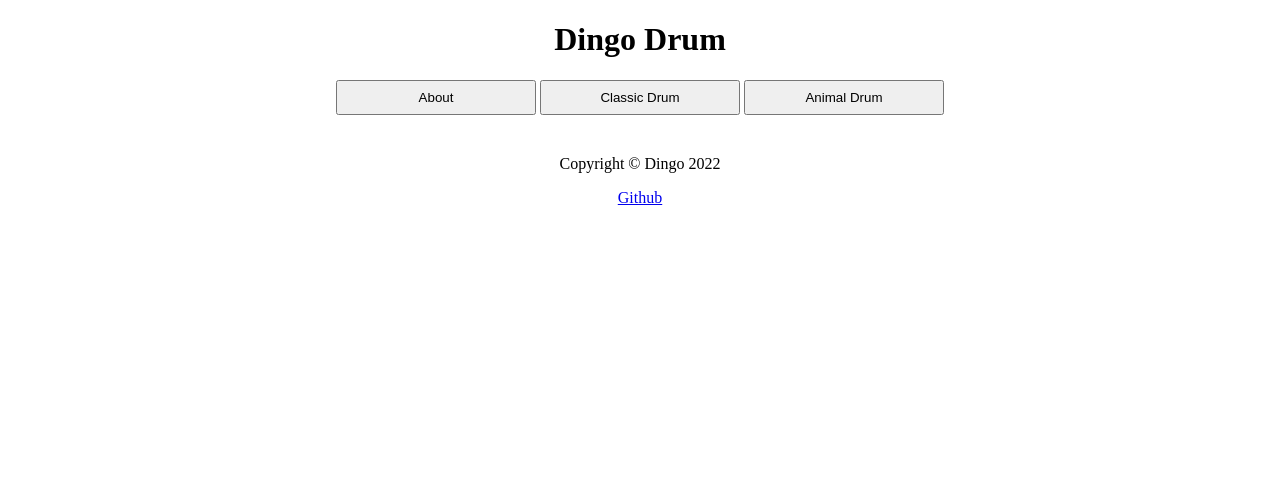
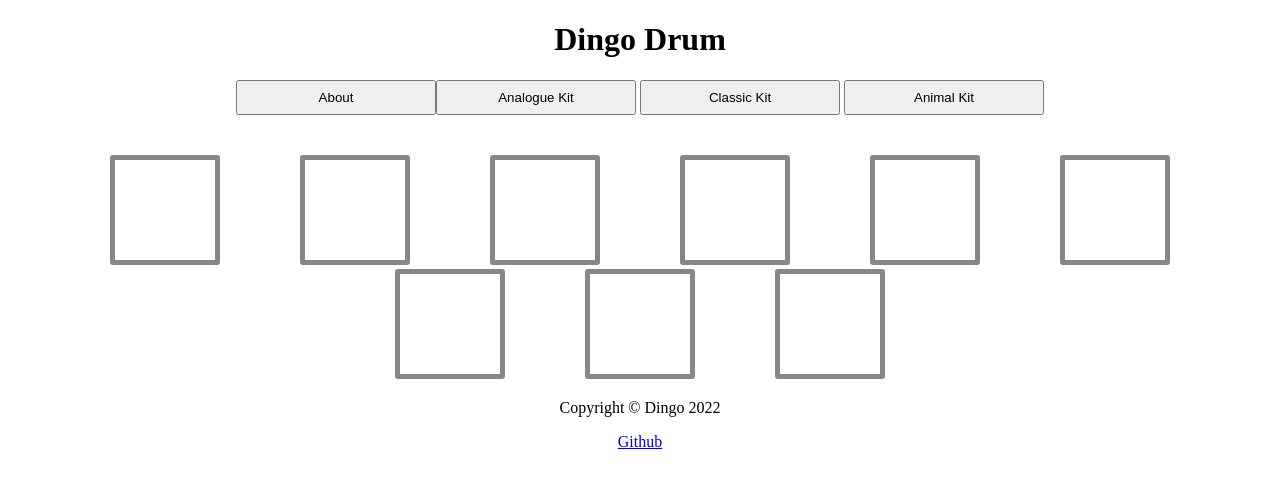
Before and after one commit to anthonymarkreynolds/Dingo-Drum, a React (Create React App) app: page /AnaloguePads in a window 1280 px wide. Shown: the top 488 px of the page. Built offline with nearby package versions, Linux system fonts and the light colour scheme.

Commit message:
add analogue drums

```diff
--- a/src/App.js
+++ b/src/App.js
@@ -2,11 +2,12 @@ import React from "react";
 import { Routes, Route, Link, Navigate } from "react-router-dom";
 import "./App.css";
 
-import AnimalPads from './components/AnimalPads'
-import ClassicDrumPads from './components/ClassicDrumPads';
-import {Btn} from './components/styled'
-import About from './components/About';
-import Footer from './components/Footer';
+import AnimalPads from "./components/AnimalPads";
+import ClassicDrumPads from "./components/ClassicDrumPads";
+import AnaloguePads from "./components/AnaloguePads";
+import { Btn } from "./components/styled";
+import About from "./components/About";
+import Footer from "./components/Footer";
 
 function App() {
   return (
@@ -14,18 +15,30 @@ function App() {
       <h1>Dingo Drum</h1>
 
       <div className="btn-group">
-        <Link to="/About" ><Btn>About</Btn></Link>&nbsp;
-        <Link to="/ClassicDrumPads" ><Btn>Classic Drum</Btn></Link>&nbsp;
-        <Link to="/AnimalPads"><Btn>Animal Drum</Btn></Link>
+        <Link to="/About">
+          <Btn>About</Btn>
+        </Link>
+        <Link to="/AnaloguePads">
+          <Btn>Analogue Kit</Btn>
+        </Link>
+        &nbsp;
+        <Link to="/ClassicDrumPads">
+          <Btn>Classic Kit</Btn>
+        </Link>
+        &nbsp;
+        <Link to="/AnimalPads">
+          <Btn>Animal Kit</Btn>
+        </Link>
       </div>
       <Routes>
-        <Route path="/About" element={<About />}/>
-        <Route path="/ClassicDrumPads" element={<ClassicDrumPads />}/>
-        <Route path="/AnimalPads" element={<AnimalPads />}/>
-        <Route path='/' element={<Navigate to='/ClassicDrumPads'/>}/>
+        <Route path="/About" element={<About />} />
+        <Route path="/AnaloguePads" element={<AnaloguePads />} />
+        <Route path="/ClassicDrumPads" element={<ClassicDrumPads />} />
+        <Route path="/AnimalPads" element={<AnimalPads />} />
+        <Route path="/" element={<Navigate to="/ClassicDrumPads" />} />
       </Routes>
 
-    <Footer />
+      <Footer />
     </div>
   );
 }
--- a/src/audio/AudioCTX.js
+++ b/src/audio/AudioCTX.js
@@ -1,12 +1,19 @@
 import { createContext } from "react";
-import soundFile from "./kits/TEKvsAnalogHeat_Maschine/BD_Tek_AHeat_1_1.mp3";
+import kick from "./kits/TEKvsAnalogHeat_Maschine/BD_Tek_AHeat_1_1.mp3";
+import clap from "./kits/TEKvsAnalogHeat_Maschine/Clap_Tek_AHeat_004.mp3";
+import snare from "./kits/TEKvsAnalogHeat_Maschine/SD_Tek_AHeat_5_1.mp3";
+import closedHH from "./kits/TEKvsAnalogHeat_Maschine/HH_Tek_AHeat_2_1.mp3";
+import openHH from "./kits/TEKvsAnalogHeat_Maschine/HHo_Tek_AHeat_1_1.mp3";
+import ride from "./kits/TEKvsAnalogHeat_Maschine/Cym_Tek_AHeat_004.mp3";
+import crash from "./kits/TEKvsAnalogHeat_Maschine/Cym_Tek_AHeat_002.mp3";
+import tom1 from "./kits/TEKvsAnalogHeat_Maschine/Tom_Tek_AHeat_1_002.mp3";
+import tom2 from "./kits/TEKvsAnalogHeat_Maschine/Tom_Tek_AHeat_1_005.mp3";
 
 let actx = new AudioContext();
 let out = actx.destination;
-let gainNode = actx.createGain();
-gainNode.gain.value = 0.5;
 
-let pads = Array.from({ length: 9 }, () => {
+let pads = [kick, clap, snare, closedHH, openHH, ride, crash, tom1, tom2].map(
+  (soundFile) => {
     const sample = new Audio(soundFile);
     const source = actx.createMediaElementSource(sample);
     const gainNode = actx.createGain();
@@ -16,7 +23,8 @@ let pads = Array.from({ length: 9 }, () => {
       node: sample,
       gain: gainNode,
     };
-});
+  }
+);
 
 let initialContext = {
   actx,
--- /dev/null
+++ b/src/components/AnaloguePads.js
@@ -0,0 +1,16 @@
+import { Frame } from "./styled";
+import { useContext } from "react";
+import AudioCTX from "../audio/AudioCTX.js";
+
+const AnaloguePads = () => {
+  const actx = useContext(AudioCTX);
+  return (
+    <>
+      {actx.pads.map((pad, key) => (
+        <Frame key={key} onClick={() => pad.node.play()} />
+      ))}
+    </>
+  );
+};
+
+export default AnaloguePads;
```
Also changed, not shown: src/components/PadControl.js (added). Lines whose indentation alone changed are shown as unchanged.
